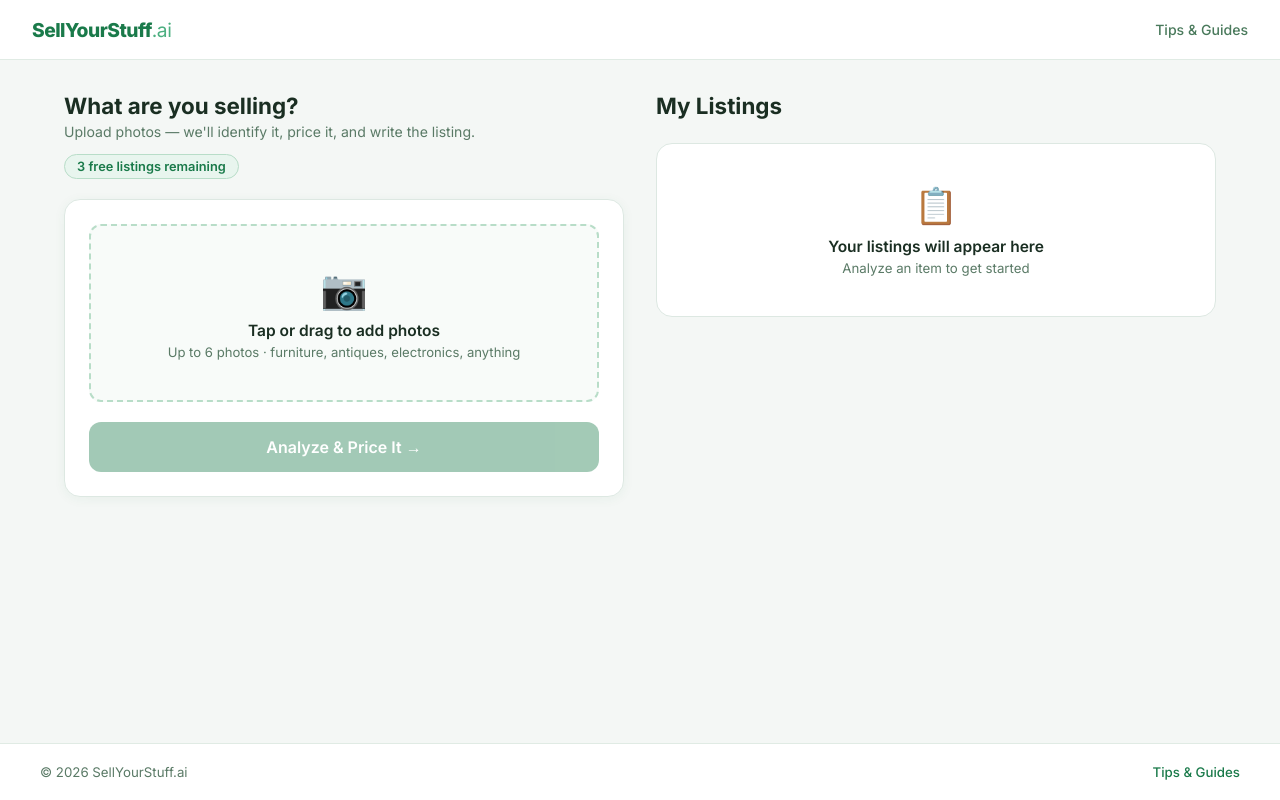
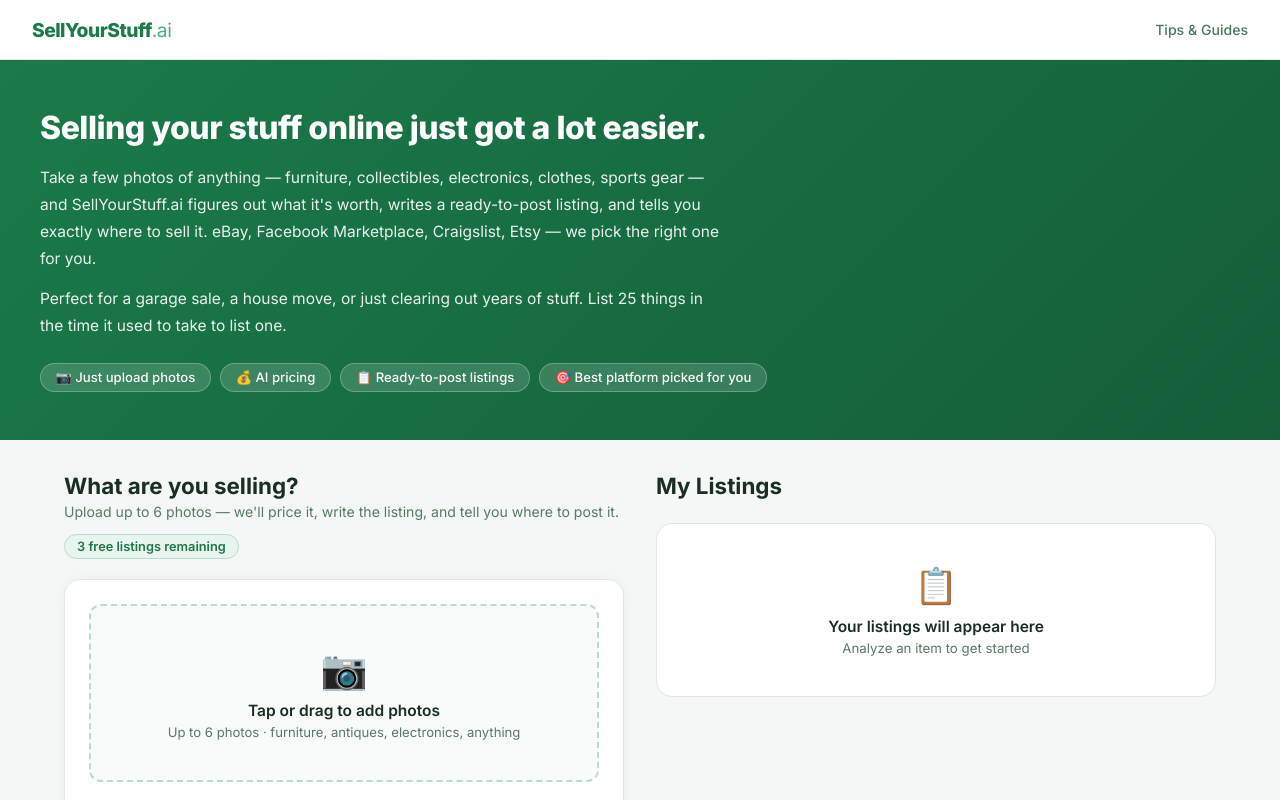
Before and after one commit to cleavitt92-ctrl/sellyourstuff, a React (Vite) app: page / in a window 1280 px wide. Shown: the top 800 px of the page. Built offline with nearby package versions, Linux system fonts and the light colour scheme.

Commit message:
fix post filename

```diff
--- a/src/App.css
+++ b/src/App.css
@@ -2,6 +2,15 @@
 
 *, *::before, *::after { box-sizing: border-box; margin: 0; padding: 0; }
 body { background: #f4f7f5; font-family: 'Inter', system-ui, sans-serif; color: #1a2e22; -webkit-font-smoothing: antialiased; }
+
+/* ── HERO ── */
+.hero { background: linear-gradient(135deg, #1a7a4a 0%, #155e39 100%); color: #fff; padding: 3rem 2rem; animation: fadeUp .4s ease both; }
+.hero-inner { max-width: 1200px; margin: 0 auto; }
+.hero-title { font-size: 2rem; font-weight: 800; line-height: 1.25; margin-bottom: 1rem; letter-spacing: -.5px; }
+.hero-desc { font-size: .97rem; line-height: 1.75; opacity: .9; margin-bottom: .75rem; max-width: 680px; }
+.hero-badges { display: flex; flex-wrap: wrap; gap: .6rem; margin-top: 1.5rem; }
+.hero-badge { background: rgba(255,255,255,.15); border: 1px solid rgba(255,255,255,.25); border-radius: 20px; padding: .35rem .9rem; font-size: .82rem; font-weight: 500; white-space: nowrap; }
+@media (max-width: 768px) { .hero { padding: 2rem 1.25rem; } .hero-title { font-size: 1.5rem; } }
 
 /* ── NAV ── */
 .navbar { display: flex; align-items: center; justify-content: space-between; padding: 0 2rem; height: 60px; background: #fff; border-bottom: 1px solid #e0ebe4; position: sticky; top: 0; z-index: 100; }
--- a/src/Sellyourstuff.jsx
+++ b/src/Sellyourstuff.jsx
@@ -123,6 +123,7 @@ function MainApp() {
   const [savedListings, setSavedListings] = useState([]);
   const [credits, setCredits] = useState(3);
   const [stripeLoading, setStripeLoading] = useState(false);
+  const [heroVisible, setHeroVisible] = useState(true);
   const fileInputRef = useRef(null);
   const historyRef = useRef([]);
   const dragRef = useRef(null);
@@ -150,6 +151,7 @@ function MainApp() {
 
   const analyze = async () => {
     if (!photos.length) return;
+    setHeroVisible(false);
     setLoading(true); setError(null); setPhase("analyzing");
     currentThumbRef.current = photos[0]?.url || null;
     try {
@@ -227,12 +229,35 @@ function MainApp() {
         </div>
       </nav>
 
+      {/* ── HERO ── */}
+      {heroVisible && (
+      <div className="hero">
+        <div className="hero-inner">
+          <div className="hero-text">
+            <h1 className="hero-title">Selling your stuff online just got a lot easier.</h1>
+            <p className="hero-desc">
+              Take a few photos of anything — furniture, collectibles, electronics, clothes, sports gear — and SellYourStuff.ai figures out what it's worth, writes a ready-to-post listing, and tells you exactly where to sell it. eBay, Facebook Marketplace, Craigslist, Etsy — we pick the right one for you.
+            </p>
+            <p className="hero-desc">
+              Perfect for a garage sale, a house move, or just clearing out years of stuff. List 25 things in the time it used to take to list one.
+            </p>
+            <div className="hero-badges">
+              <span className="hero-badge">📷 Just upload photos</span>
+              <span className="hero-badge">💰 AI pricing</span>
+              <span className="hero-badge">📋 Ready-to-post listings</span>
+              <span className="hero-badge">🎯 Best platform picked for you</span>
+            </div>
+          </div>
+        </div>
+      </div>
+      )}
+
       <div className="main-layout">
         {/* ── LEFT: Analysis panel ── */}
         <div className="left-panel">
           <div className="panel-header">
             <h1 className="panel-title">What are you selling?</h1>
-            <p className="panel-sub">Upload photos — we'll identify it, price it, and write the listing.</p>
+            <p className="panel-sub">Upload up to 6 photos — we'll price it, write the listing, and tell you where to post it.</p>
             {credits <= 3 && credits > 0 && (
               <div className="credits-badge">{credits} free listing{credits !== 1 ? "s" : ""} remaining</div>
             )}
```
